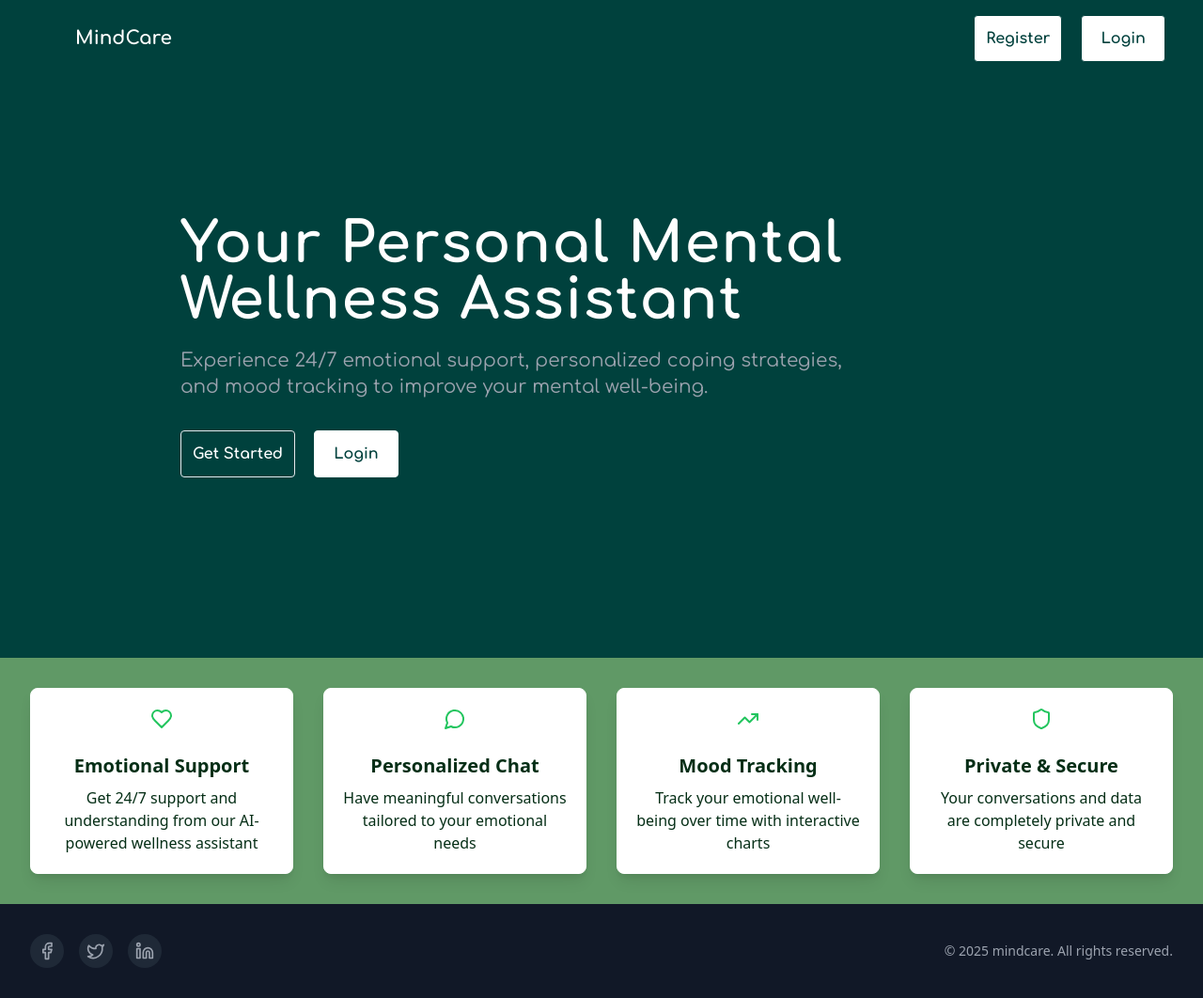
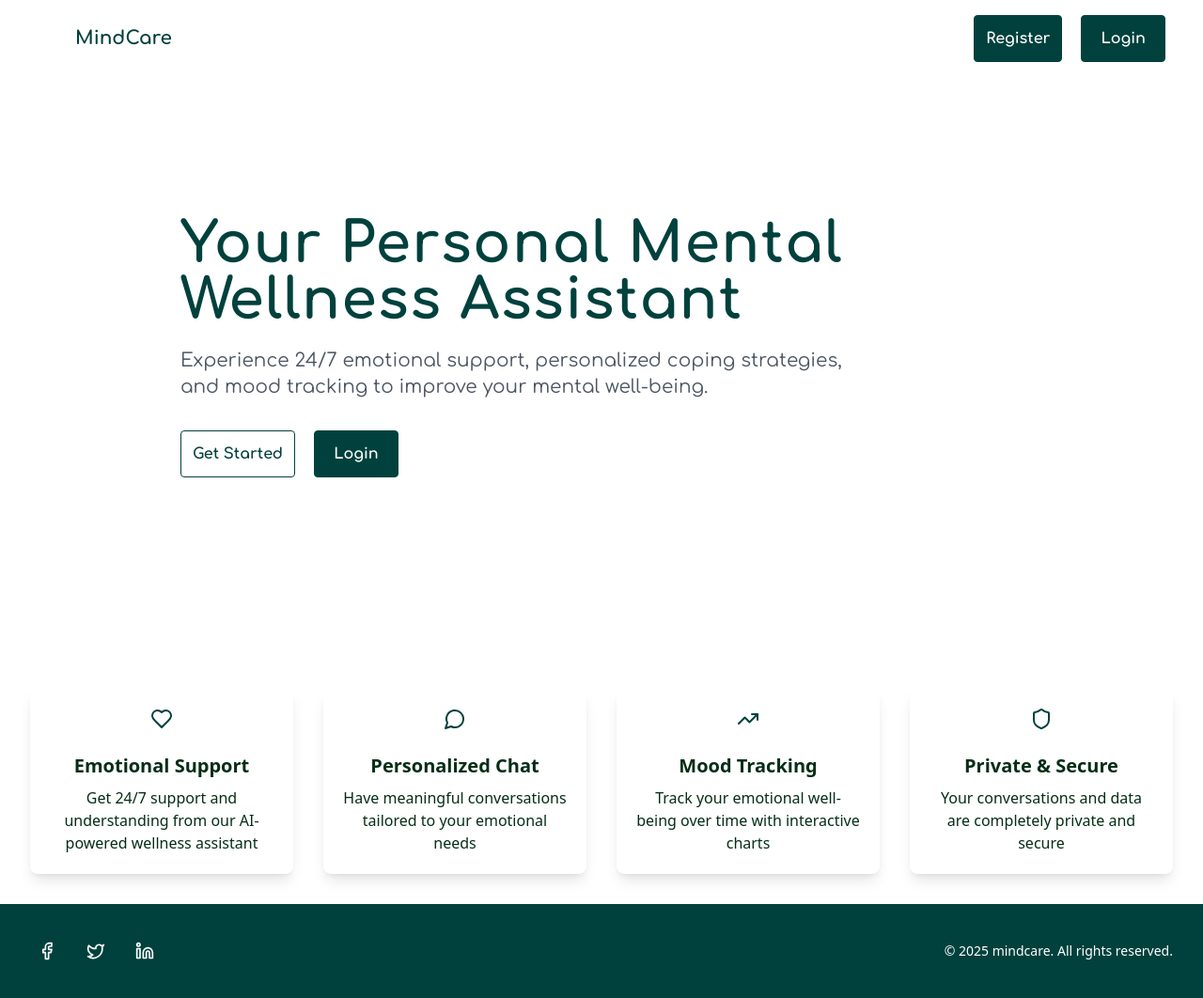
Before and after one commit to silura-008/frontend, a React (Vite) app: page / in a window 1280 px wide. Shown: the whole page at 94% size. Built offline with nearby package versions, Linux system fonts and the light colour scheme.

Commit message:
landig page theme changed

```diff
--- a/src/components/Features.jsx
+++ b/src/components/Features.jsx
@@ -4,22 +4,22 @@ import { Heart, MessageCircle, TrendingUp, Shield } from 'lucide-react';
 
 const features = [
   {
-    icon: <Heart className="h-6 w-6 text-green-500" />,
+    icon: <Heart className="h-6 w-6 text-[#00413d]" />,
     title: "Emotional Support",
     description: "Get 24/7 support and understanding from our AI-powered wellness assistant"
   },
   {
-    icon: <MessageCircle className="h-6 w-6 text-green-500" />,
+    icon: <MessageCircle className="h-6 w-6 text-[#00413d]" />,
     title: "Personalized Chat",
     description: "Have meaningful conversations tailored to your emotional needs"
   },
   {
-    icon: <TrendingUp className="h-6 w-6 text-green-500" />,
+    icon: <TrendingUp className="h-6 w-6 text-[#00413d]" />,
     title: "Mood Tracking",
     description: "Track your emotional well-being over time with interactive charts"
   },
   {
-    icon: <Shield className="h-6 w-6 text-green-500" />,
+    icon: <Shield className="h-6 w-6 text-[#00413d]" />,
     title: "Private & Secure",
     description: "Your conversations and data are completely private and secure"
   }
@@ -27,7 +27,7 @@ const features = [
 
 function Features() {
   return (
-    <div className='grid grid-cols-1 md:grid-cols-2 lg:grid-cols-4 gap-8 p-8 bg-[#609966]'>
+    <div className='grid grid-cols-1 md:grid-cols-2 lg:grid-cols-4 gap-8 p-8 bg-white '>
       {features.map((feature, index) => (
         <Card
           key={index}
--- a/src/components/Footer.jsx
+++ b/src/components/Footer.jsx
@@ -3,31 +3,31 @@ import { Facebook, Twitter, Linkedin } from 'lucide-react';
 
 const Footer = () => {
   return (
-    <footer className="bg-gray-900 text-white py-6 sm:py-8">
+    <footer className="bg-[#00413d] text-white py-6 sm:py-8">
       <div className="container mx-auto px-4 sm:px-6 lg:px-8">
         <div className="flex flex-col sm:flex-row justify-between items-center">
           <div className="flex space-x-4 mb-4 sm:mb-0">
             <a
               href="https://www.facebook.com/"
-              className="text-gray-400 hover:text-white transition-colors duration-300 rounded-full p-2 bg-gray-800 hover:bg-gray-700"
+              className="text-white hover:text-[#00413d] transition-colors duration-300 rounded-full p-2 bg=[#00413d] hover:bg-white"
             >
-              <Facebook className="w-5 h-5" />
+              <Facebook className="w-5 h-5"  />
             </a>
             <a
               href="https://x.com/"
-              className="text-gray-400 hover:text-white transition-colors duration-300 rounded-full p-2 bg-gray-800 hover:bg-gray-700"
+              className="text-white hover:text-[#00413d] transition-colors duration-300 rounded-full p-2 bg=[#00413d] hover:bg-white"
             >
-              <Twitter className="w-5 h-5" />
+              <Twitter className="w-5 h-5"  />
             </a>
             <a
               href="https://www.linkedin.com/"
-              className="text-gray-400 hover:text-white transition-colors duration-300 rounded-full p-2 bg-gray-800 hover:bg-gray-700"
+              className="text-white hover:text-[#00413d] transition-colors duration-300 rounded-full p-2 bg=[#00413d] hover:bg-white"
             >
-              <Linkedin className="w-5 h-5" />
+              <Linkedin className="w-5 h-5"  />
             </a>
           </div>
           <div className="text-right">
-            <p className="text-gray-400 text-sm">
+            <p className="text-white text-sm">
               &copy; {new Date().getFullYear()} mindcare. All rights reserved.
             </p>
           </div>
--- a/src/components/Hero.jsx
+++ b/src/components/Hero.jsx
@@ -3,15 +3,15 @@ import {Link} from 'react-router-dom'
 
 function Hero() {
   return (
-    <div className='p-11 pt-28 lg:p-48 lg:pt-36 md:pl-20 text-center md:text-left font-comfortaa bg-[#00413d] '>
-      <h1 className=' mb-3 md:mb-5 text-4xl lg:text-6xl md:text-5xl text-white font-black tracking-wide '>Your Personal Mental Wellness Assistant</h1>
-      <p className='text-gray-400 lg:text-xl md:text-lg'>Experience 24/7 emotional support, personalized coping strategies, <br/> and mood tracking to improve your mental well-being.</p>
+    <div className='p-11 pt-28 lg:p-48 lg:pt-36 md:pl-20 text-center md:text-left font-comfortaa bg-white'>
+      <h1 className=' mb-3 md:mb-5 text-4xl lg:text-6xl md:text-5xl text-[#00413d] font-black tracking-wide'>Your Personal Mental Wellness Assistant</h1>
+      <p className='text-gray-600 lg:text-xl md:text-lg'>Experience 24/7 emotional support, personalized coping strategies, <br/> and mood tracking to improve your mental well-being.</p>
       <div className='mt-8'>
         <Link to={"/Register"}>
-          <button className='mr-5 border rounded font-bold p-3 bg-[#00413d]  hover:text-[#00413d] hover:bg-white  text-white'>Get Started</button>
+          <button className='mr-5 border rounded font-bold p-3 border-[#00413d] text-[#00413d] hover:bg-[#00413d] hover:text-white'>Get Started</button>
         </Link>
         <Link to={"/Login"}>
-          <button className='lbtn bg-white border-white'>Login</button>
+          <button className='lbtn bg-[#00413d] border-[#00413d] text-white hover:bg-white hover:border-[#00413d] hover:text-[#00413d]'>Login</button>
         </Link>
       </div>
     </div>
--- a/src/components/Navbar.jsx
+++ b/src/components/Navbar.jsx
@@ -1,17 +1,19 @@
 import React from 'react'
 import { Link } from 'react-router-dom'
+
 function Navbar() {
   return (
-    <div className='flex items-center justify-between font-comfortaa  p-5 pt-4  bg-[#00413d] '>
-        <h3 className=' md:pl-10 text-xl font-black  text-white md:ml-5'>MindCare</h3>
+    <div className='flex items-center justify-between font-comfortaa p-5 pt-4 bg-white'>
+      {/* lg:pl-36 */}
+      <h3 className=' md:pl-10  text-xl font-black text-[#00413d] md:ml-5'>MindCare</h3>
       <div className='hidden md:flex mr-5'>
         <Link to={"/Register"}>
-          <button className=" bg-white  p-3 mr-5 lbtn">
+          <button className="bg-[#00413d] p-3 mr-5 lbtn text-white hover:bg-white hover:text-[#00413d] hover:border-[#00413d] border">
             Register
           </button>
         </Link>
         <Link to={"/Login"}>
-            <button className="lbtn bg-white">
+          <button className="lbtn bg-[#00413d] text-white hover:bg-white  hover:text-[#00413d] hover:border-[#00413d] border">
             Login
           </button>
         </Link>
```
Lines whose indentation alone changed are shown as unchanged.
